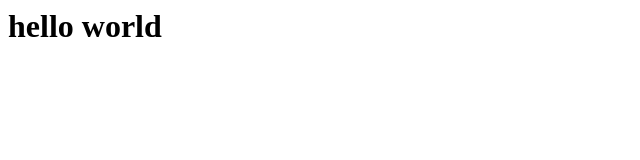
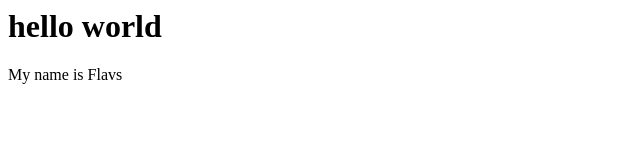
Before and after one commit to flavajava14/websiteweekend, a plain HTML site: page index.html in a window 1280 px wide. Shown: the whole page, without its empty margins (0-640 px from the left). Drawn offline with Linux system fonts and the light colour scheme.

Commit message:
Added my name to index

```diff
--- a/index.html
+++ b/index.html
@@ -1 +1,4 @@
 <h1>hello world</h1>
+
+
+<p>My name is Flavs</p>
```
